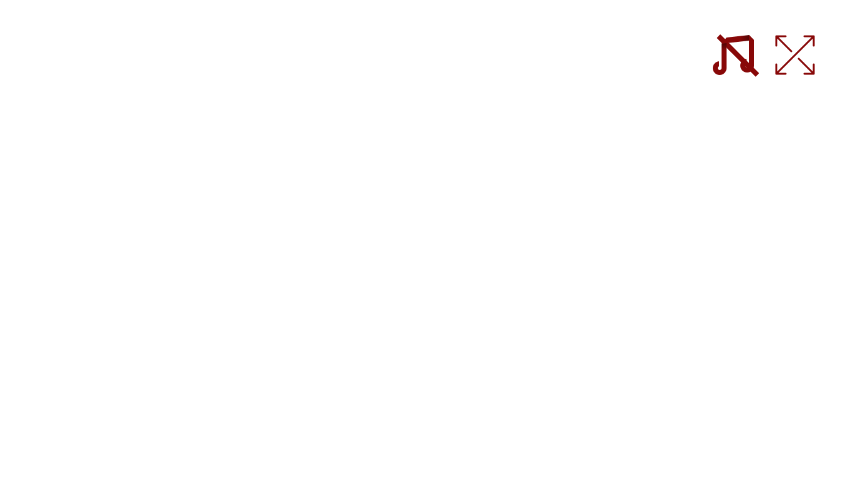
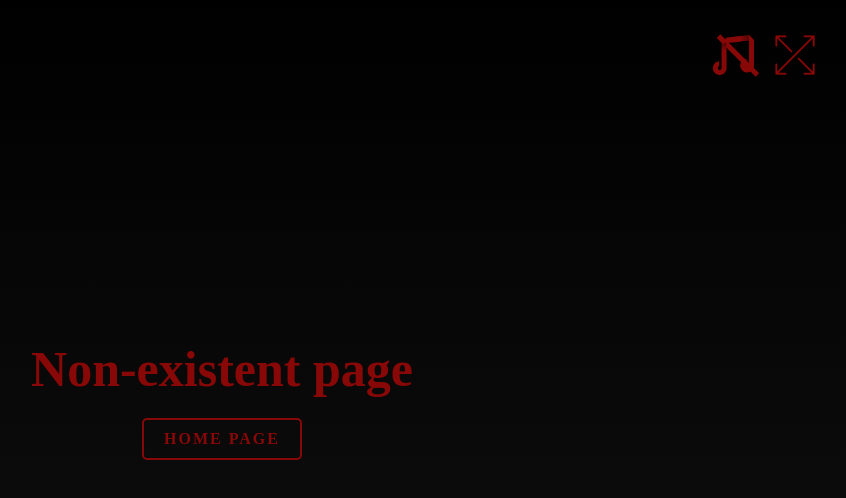
Before and after one commit to Trlaic/Memory-Game, a React (Vite) app: page /non-existent in a window 1280 px wide. Before the commit this address had no page. Shown: the top 498 px of the page, without its empty margins (418-1264 px from the left). Built offline with nearby package versions, Linux system fonts and the light colour scheme; a web font is replaced by a local one.

Commit message:
x29: Add Error Page handling

```diff
--- a/src/App.tsx
+++ b/src/App.tsx
@@ -1,6 +1,7 @@
 import { Suspense, lazy, useEffect, useRef } from "react"
 import { BrowserRouter, Route, Routes } from "react-router-dom"
 import PageSpinner from "./components/PageSpinner/PageSpinner"
+import ErrorPage from "./components/ErrorPage"
 
 const HomePage = lazy(() => import('./pages/HomePage'))
 const HelperMenu = lazy(() => import('./containers/HelperMenu'))
@@ -27,8 +28,10 @@ function App() {
       <Suspense fallback={<PageSpinner />}>
         <Routes>
           <Route path="/" element={<HomePage />}/>
-          <Route path="/main-menu" element={<MainMenu/>}/>
-          <Route path="/play-game/:id" element={<PlayPage/>}/>
+          <Route path="/main-menu" element={<MainMenu />}/>
+          <Route path="/play-game/:id" element={<PlayPage />}/>
+          <Route path="/non-existent" element={<ErrorPage />}/>
+          <Route path="*" element={<ErrorPage />}/>
         </Routes>
       </Suspense>
     </BrowserRouter>
--- /dev/null
+++ b/src/components/ErrorPage.module.scss
@@ -0,0 +1,43 @@
+.error_page {
+    display: flex;
+    justify-content: center;
+    align-items: center;
+    height: 100vh;
+    background: linear-gradient(#000000, #121212);
+    color: #880808;
+}
+
+.error_container {
+    text-align: center;
+}
+
+.error_code {
+    font-size: 5rem;
+    margin-bottom: 20px;
+}
+
+.button {
+    display: inline-block;
+    padding: 1rem 2rem;
+    font-size: 1.6rem;
+    font-weight: bold;
+    font-family: inherit;
+    letter-spacing: 2px;
+    text-align: center;
+    text-decoration: none;
+    cursor: pointer;
+    border: 2px solid #880808;
+    color: #880808;
+    background-color: transparent;
+    border-radius: 5px;
+    transition: all 0.3s ease;
+}
+
+.button:hover {
+    background-color: #880808;
+    color: #fff;
+}
+
+.button:active {
+    transform: translateY(2px);
+}
--- /dev/null
+++ b/src/components/ErrorPage.tsx
@@ -0,0 +1,21 @@
+import { useNavigate } from 'react-router-dom';
+import style from './ErrorPage.module.scss';
+
+const ErrorPage = () => {
+
+    const navigate = useNavigate()
+    function handleClick() {
+        navigate('/')
+    }
+
+  return (
+    <div className={style.error_page}>
+      <div className= {style.error_container}>
+        <h1 className={style.error_code}>Non-existent page</h1>
+        <button className={style.button} onClick={handleClick}>HOME PAGE</button>
+      </div>
+    </div>
+  );
+};
+
+export default ErrorPage;
--- a/src/pages/PlayPage/PlayPage.tsx
+++ b/src/pages/PlayPage/PlayPage.tsx
@@ -1,19 +1,26 @@
-import { useParams } from 'react-router-dom'
+import { useNavigate, useParams } from 'react-router-dom'
 import style from './PlayPage.module.scss'
 
 import CardsGrid from '../../components/CardsGrid/CardsGrid'
-import { useCallback, useState } from 'react'
+import { useCallback, useEffect, useState } from 'react'
 import DisplayGameInfo from '../../components/DisplayGameInfo/DisplayGameInfo'
 import ReplayGame from '../../components/ReplayGame/ReplayGame'
 
 const PlayPage = () => {
 
     const {id} = useParams()
-
+    const navigate = useNavigate()
     const [moves, setMoves] = useState(0)
     const [misses, setMisses] = useState(0)
 
     const isOver = moves - misses === (Number(id) / 2) ? true : false
+
+
+    useEffect(() => {
+        if(id !== '12' && id !== '16' && id !== '20') {
+            navigate('/non-existent')
+        }
+    },[id, navigate])
 
     const moveMade = useCallback(() => {
         setMoves((prev) => prev+1)
```
